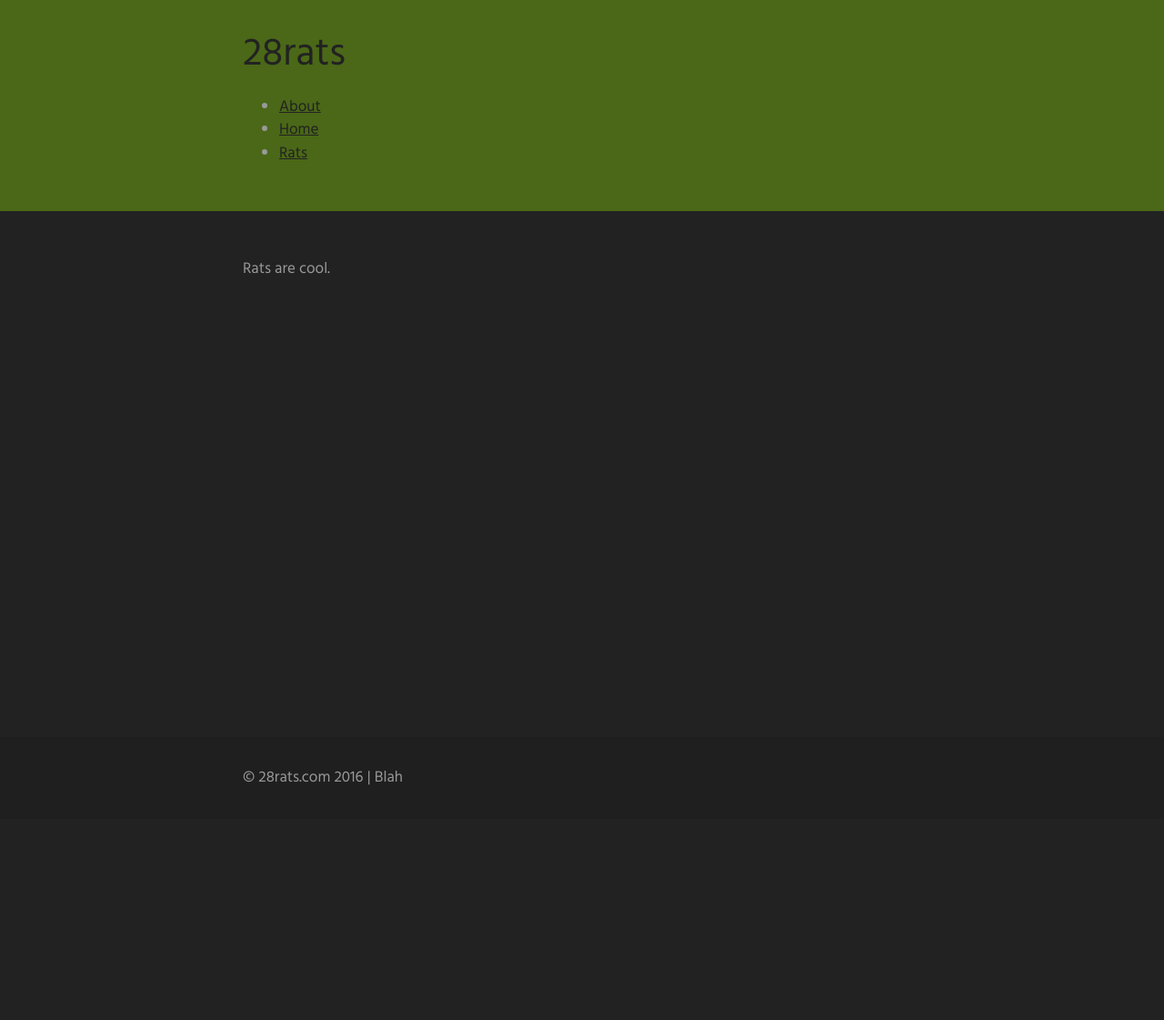
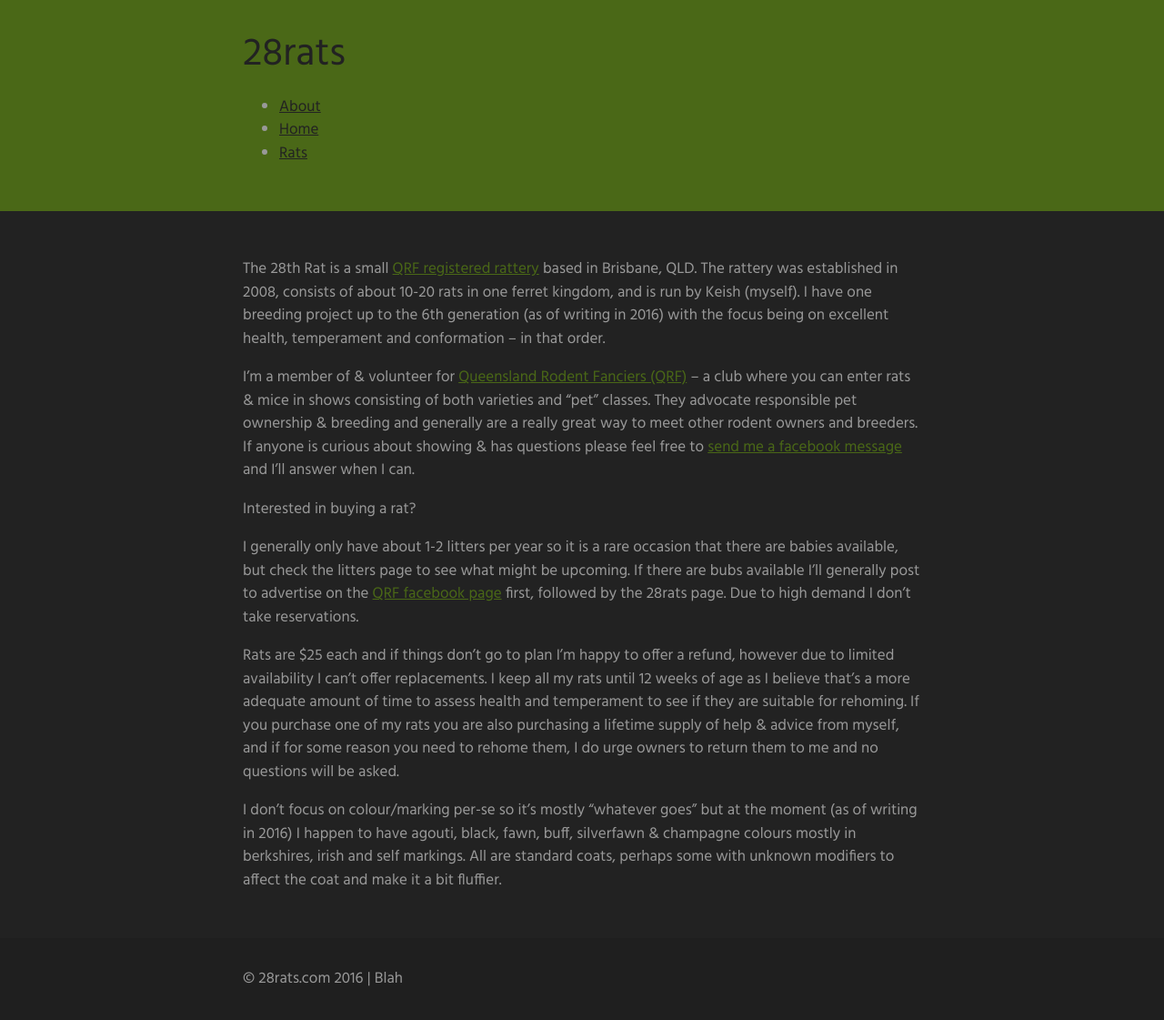
Before and after one commit to 28keish/28rats, a Jekyll site: the page built from about.md, in a window 1280 px wide. Shown: the whole page at 91% size. Built offline with Jekyll 4.4.1, drawn with Linux system fonts in a browser that asks for light colours; before the commit the page ends 900 px from its top, so only the background shows below that.

Commit message:
Updated Config and 1 other file

```diff
--- a/_config.yml
+++ b/_config.yml
@@ -19,13 +19,12 @@
     type: rats
   values:
     layout: default
-    author: Ethan
     Image:
     Gender:
     DOB:
-    RIP:
     Sire:
     Dam:
+    RIP:
     Description:
 email: 28keish@gmail.com
 description: 'Write an awesome description for your new site here. You can edit this
--- a/about.md
+++ b/about.md
@@ -1,7 +1,17 @@
 ---
 title: About
+nav: true
 layout: default
-nav: true
 ---
 
-Rats are cool.
+The 28th Rat is a small [QRF registered rattery](http://qrf.org.au) based in Brisbane, QLD. The rattery was established in 2008, consists of about 10-20 rats in one ferret kingdom, and is run by Keish (myself). I have one breeding project up to the 6th generation (as of writing in 2016) with the focus being on excellent health, temperament and conformation -- in that order.
+
+I'm a member of & volunteer for [Queensland Rodent Fanciers (QRF)](http://qrf.org.au/) -- a club where you can enter rats & mice in shows consisting of both varieties and "pet" classes. They advocate responsible pet ownership & breeding and generally are a really great way to meet other rodent owners and breeders. If anyone is curious about showing & has questions please feel free to [send me a facebook message](http://www.facebook.com/28rats) and I'll answer when I can.
+
+Interested in buying a rat?
+
+I generally only have about 1-2 litters per year so it is a rare occasion that there are babies available, but check the litters page to see what might be upcoming. If there are bubs available I'll generally post to advertise on the [QRF facebook page](http://qrf.org.au) first, followed by the 28rats page. Due to high demand I don't take reservations.
+
+Rats are $25 each and if things don't go to plan I'm happy to offer a refund, however due to limited availability I can't offer replacements. I keep all my rats until 12 weeks of age as I believe that's a more adequate amount of time to assess health and temperament to see if they are suitable for rehoming. If you purchase one of my rats you are also purchasing a lifetime supply of help & advice from myself, and if for some reason you need to rehome them, I do urge owners to return them to me and no questions will be asked.
+
+I don't focus on colour/marking per-se so it's mostly "whatever goes" but at the moment (as of writing in 2016) I happen to have agouti, black, fawn, buff, silverfawn & champagne colours mostly in berkshires, irish and self markings. All are standard coats, perhaps some with unknown modifiers to affect the coat and make it a bit fluffier.
```
